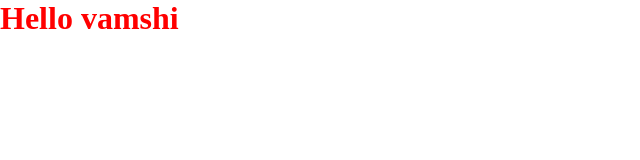
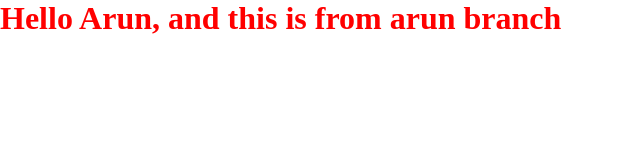
Before and after one commit to arunkumar1814/demo, a plain HTML site: page index.html in a window 1280 px wide. Shown: the whole page, without its empty margins (0-640 px from the left). Drawn offline with Linux system fonts and the light colour scheme.

Commit message:
changed html file

```diff
--- a/index.html
+++ b/index.html
@@ -9,7 +9,7 @@
 
 </head>
 <body>
-  <h1 class="naveeen">Hello vamshi</h1>
+  <h1 class="naveeen">Hello Arun, and this is from arun branch</h1>
   <script src="./app.js"></script>
 </body>
 </html>
```
